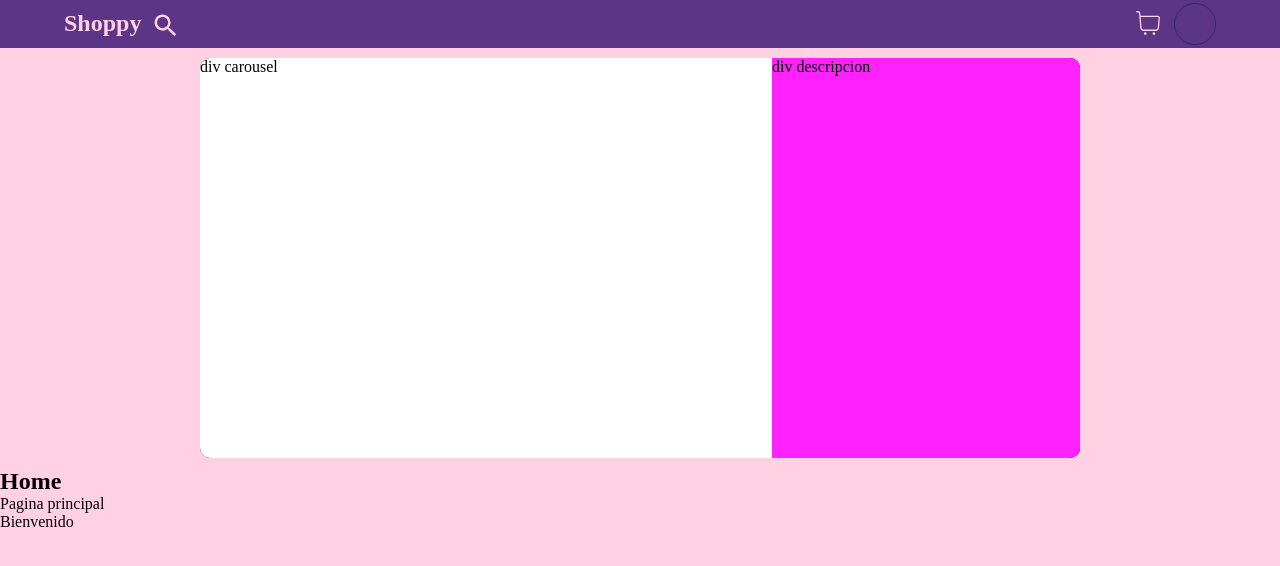
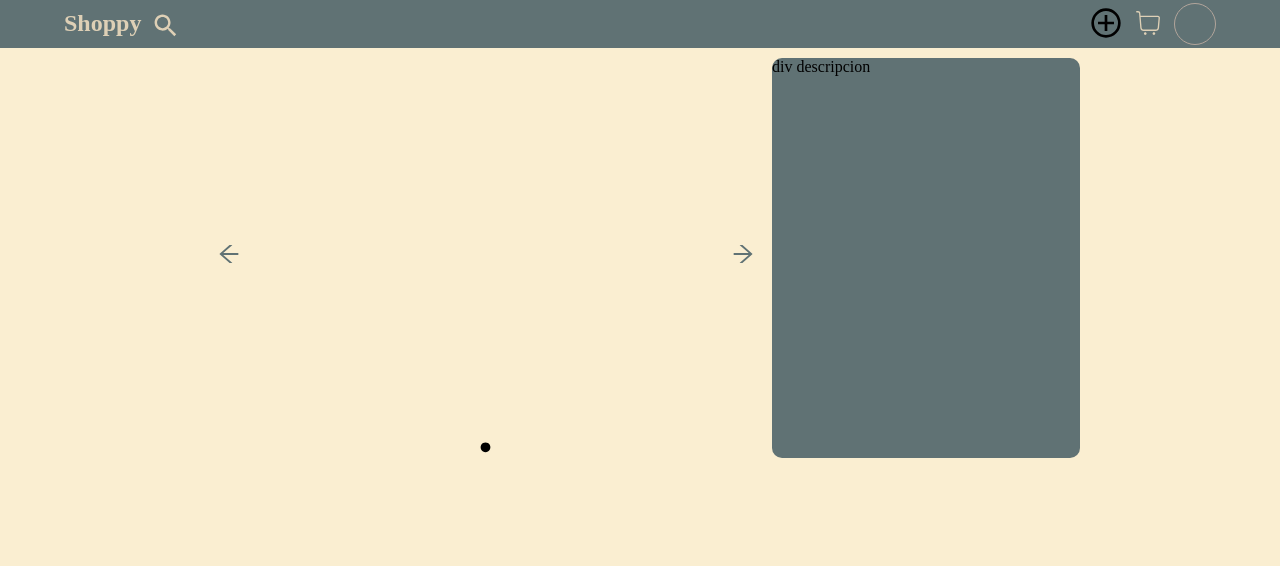
Before and after one commit to Corro-Kun/shoppy, a React (Vite) app in the folder frontend/: page / in a window 1280 px wide. Shown: the top 566 px of the page. Built offline with nearby package versions, Linux system fonts and the light colour scheme.

Commit message:
changer colors of the app and add form products beta

```diff
--- a/frontend/src/components/Bar/Bar.tsx
+++ b/frontend/src/components/Bar/Bar.tsx
@@ -1,10 +1,13 @@
 import {useEffect} from "react";
+import {useNavigate} from "react-router-dom";
 import "./Bar.css";
 import { IoMdSearch } from "react-icons/io";
 import { CiShoppingCart } from "react-icons/ci";
+import { GrAddCircle } from "react-icons/gr";
 import { useProfile } from "../../context/profile.tsx";
 
 export default function Bar(){
+  const navigate = useNavigate();
   const {getProfile, Profile} = useProfile();
 
   useEffect(()=>{
@@ -21,6 +24,7 @@ export default function Bar(){
         <div className="Header-Bar-Profile" >
           {Profile?
             <>
+              <h1 onClick={()=> navigate("/add/product")} ><GrAddCircle /></h1>
               <h1><CiShoppingCart /></h1>
               <picture>
                 <img src={Profile?.avatar_url} loading="lazy" />
--- a/frontend/src/components/Carousel/Carousel.css
+++ b/frontend/src/components/Carousel/Carousel.css
@@ -2,15 +2,40 @@
   display: flex;
   height: 50vh;
   margin: 10px 200px;
-  background-color: #000;
   overflow: hidden;
-  border-radius: 10px;
 }
 .Carousel-Pictures-Div{
+  display: flex;
   width: 65%;
-  background-color: #fff;
+  justify-content: space-between;
+}
+.Carousel-Direction{
+  display: flex;
+  width: 10%;
+  align-items: center;
+  justify-content: center;
+}
+.Carousel-Direction samp{
+  color: var(--Bg-Color);
+  font-size: 2em;
+  cursor: pointer;
+  transition: .2s;
+}
+.Carousel-Direction samp:hover{
+  transform: scale(1.1);
 }
 .Carousel-Descripcion-Div{
   width: 35%;
-  background-color: #f2f;
+  background-color: var(--Bg-Color);
+  border-radius: 10px;
 }
+.Carousel-Center{
+  display: flex;
+  width: 70%;
+  justify-content: space-between;
+  flex-direction: column;
+}
+.Carousel-Center div{
+  display: flex;
+  justify-content: center;
+}
--- a/frontend/src/components/Carousel/Carousel.tsx
+++ b/frontend/src/components/Carousel/Carousel.tsx
@@ -1,10 +1,21 @@
 import "./Carousel.css";
+import { AiOutlineArrowRight, AiOutlineArrowLeft } from "react-icons/ai";
+import { WiMoonAltNew } from "react-icons/wi";
 
 function Carousel(){
   return(
     <div className="Carousel-Div" >
       <div className="Carousel-Pictures-Div" >
-        div carousel
+        <div className="Carousel-Direction" ><samp><AiOutlineArrowLeft /></samp></div>
+        <div className="Carousel-Center" >
+          <picture>
+
+          </picture>
+          <div>
+            <samp><WiMoonAltNew /></samp>
+          </div>
+        </div>
+        <div className="Carousel-Direction" ><samp><AiOutlineArrowRight /></samp></div>
       </div>
       <div className="Carousel-Descripcion-Div" >
         div descripcion
--- /dev/null
+++ b/frontend/src/components/addForm/addForm.css
@@ -0,0 +1,101 @@
+.AddForm-Div{
+  display: flex;
+  margin: 20px 200px;
+  justify-content: center;
+  align-items: center;
+  flex-direction: column;
+}
+.AddForm-Input-Div{
+  margin: 10px 0;
+  display: flex;
+  width: 30%;
+  flex-direction: column;
+}
+.AddForm-Input-Div label{
+  margin-bottom: 3px;
+}
+.AddForm-Input-Div input{
+  padding: 6px 4px;
+  font-size: 1em;
+  outline: none;
+  background-color: var(--Bg-Color);
+  color: var(--Text-Color);
+  border: 1px solid var(--Bg2-Color);
+  border-radius: 5px;
+}
+.AddForm-Input-Div picture{
+  display: flex;
+  margin-top: 10px;
+  height: 100px;
+  align-items: center;
+  justify-content: center;
+  cursor: pointer;
+}
+.AddForm-Input-Div img{
+  height: 100px;
+}
+.AddForm-Input-Div select{
+  padding: 5px;
+  text-align: center;
+  background-color: var(--Bg-Color);
+  color: var(--Text-Color);
+  border: none;
+  border-radius: 5px;
+}
+.AddForm-Button{
+  padding: 5px;
+}
+.AddForm-Button button{
+  padding: 5px 8px;
+  background-color: var(--Bg-Color);
+  border: none;
+  border-radius: 3px;
+  color: var(--Text-Color);
+  cursor: pointer;
+  transition: .2s;
+}
+.AddForm-Button button:hover{
+  transform: scale(1.05);
+}
+
+@media screen and (max-width: 1920px){
+  .AddForm-Div{
+    height: 950px;
+  }
+}
+
+@media screen and (max-width: 1900px){
+  .AddForm-Div{
+    height: 800px;
+  }
+}
+
+@media screen and (max-width: 1350px){
+  .AddForm-Div{
+    margin: 20px 100px;
+  }
+  .AddForm-Input-Div{
+    width: 40%;
+  }
+}
+
+@media screen and (max-width: 500px){
+  .AddForm-Div{
+    height: 700px;
+    margin: 20px 10px;
+  }
+  .AddForm-Input-Div{
+    width: 80%;
+  }
+
+}
+
+@media screen and (max-width: 400px){
+  .AddForm-Div{
+    height: 600px;
+    margin: 20px 5px;
+  }
+  .AddForm-Input-Div{
+    width: 85%;
+  }
+}
--- /dev/null
+++ b/frontend/src/components/addForm/addForm.tsx
@@ -0,0 +1,36 @@
+import "./addForm.css"
+
+export default function AddForm(){
+  return(
+    <div className="AddForm-Div" >
+      <div className="AddForm-Input-Div" >
+        <label>Escribe el nombre del producto</label>
+        <input type="text" />
+      </div>
+      <div className="AddForm-Input-Div" >
+        <label>Escribe una descripcion del producto</label>
+        <input type="text" />
+      </div>
+      <div className="AddForm-Input-Div" >
+        <label>ponle precio del producto</label>
+        <input type="number" />
+      </div>
+      <div className="AddForm-Input-Div" >
+        <label>Añade una foto del producto</label>
+        <input style={{display: "none"}} type="file" />
+        <picture>
+          <img src="https://cdn.icon-icons.com/icons2/564/PNG/512/Add_Image_icon-icons.com_54218.png" />
+        </picture>
+      </div>
+      <div className="AddForm-Input-Div" >
+        <label>seleciona la secion del producto</label>
+        <select>
+          <option>...</option>
+        </select>
+      </div>
+      <div className="AddForm-Button" >
+        <button>Publicar</button>
+      </div>
+    </div>
+  );
+}
--- a/frontend/src/index.css
+++ b/frontend/src/index.css
@@ -1,7 +1,7 @@
 :root {
-  --Text-Color: #FFD1E3;
-  --Bg-Color: #5D3587;
-  --Bg2-Color: #392467;
+  --Text-Color: #DED0B6;
+  --Bg-Color: #607274;
+  --Bg2-Color: #B2A59B;
 }
 
 *{
@@ -11,5 +11,5 @@
 }
 
 body{
-  background-color: var(--Text-Color)
+  background-color: #FAEED1;
 }
--- /dev/null
+++ b/frontend/src/page/addProduct.tsx
@@ -0,0 +1,16 @@
+import {ProfileProvider} from "../context/profile.tsx";
+import Bar from "../components/Bar/Bar.tsx";
+import Form from "../components/addForm/addForm.tsx";
+
+function AddProduct(){
+  return(
+    <>
+      <ProfileProvider>
+        <Bar />
+      </ProfileProvider>
+      <Form />
+    </>
+  );
+}
+
+export default AddProduct;
--- a/frontend/src/page/home.tsx
+++ b/frontend/src/page/home.tsx
@@ -1,31 +1,14 @@
-import {useEffect, useState} from "react";
-import {GetProfile} from "../api/auth.ts";
 import Bar from "../components/Bar/Bar.tsx";
 import {ProfileProvider} from "../context/profile.tsx";
 import Carousel from "../components/Carousel/Carousel.tsx";
 
 export default function Home(){
-  const [profile, setProfile] = useState({});
-
-  useEffect(()=>{
-    getProfile();
-  },[]);
-
-  async function getProfile(){
-    const token: string | null = localStorage.getItem("TokenUser");
-    if (token) setProfile(await GetProfile(token))
-  }
-
   return(
     <>
       <ProfileProvider>
         <Bar />
       </ProfileProvider>
       <Carousel />
-      <h2>Home</h2>
-      <p>Pagina principal</p>
-      <p>Bienvenido {profile?.login}</p>
-      <img src={profile?.avatar_url} />
     </>
   )
 }
--- a/frontend/src/routers/routes.tsx
+++ b/frontend/src/routers/routes.tsx
@@ -3,6 +3,7 @@ import Home from "../page/home.tsx";
 import Login from "../page/login.tsx";
 import Redirect from "../page/redirect.tsx";
 import RedirectSecurity from "../security/SecurityRedirect.tsx";
+import AddProduct from "../page/addProduct.tsx";
 
 function Router(){
   return(
@@ -13,6 +14,7 @@ function Router(){
         <Route element={<RedirectSecurity />} >
           <Route path="/redirect" element={<Redirect />} />
         </Route>
+        <Route path="/add/product" element={<AddProduct />} />
       </Routes>
     </BrowserRouter>
   );
```
